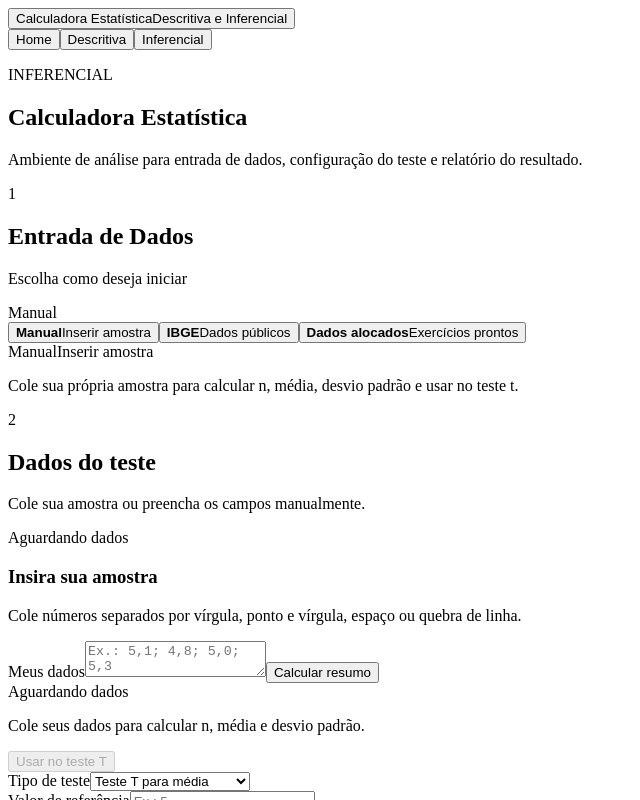
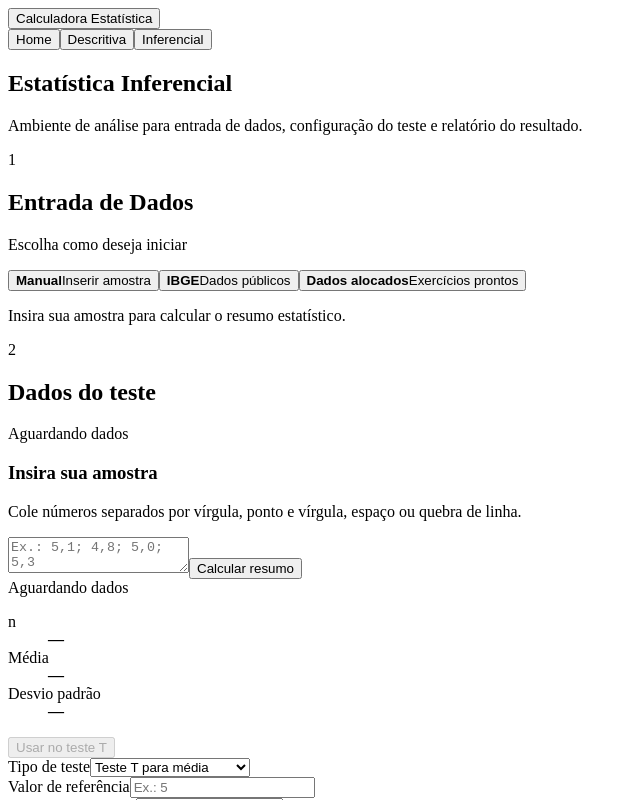
Before and after one commit to mavelynleme/estatistica-inferencial, a React (Vite) app: page / in a window 1280 px wide. Both pictures are taken after a click on the button "Inferencial". Shown: the top 800 px of the page, without its empty margins (0-640 px from the left). Built offline with nearby package versions, Linux system fonts and the light colour scheme; the HTML template or start-up script is replaced by a standard one.

Commit message:
refactor: clean inferential page helper texts

```diff
--- a/src/components/inferential/ExampleSelector.jsx
+++ b/src/components/inferential/ExampleSelector.jsx
@@ -12,7 +12,7 @@ const choices = [
     id: 'manual',
     title: 'Manual',
     subtitle: 'Inserir amostra',
-    helper: 'Cole sua própria amostra para calcular n, média, desvio padrão e usar no teste t.',
+    helper: 'Insira sua amostra para calcular o resumo estatístico.',
   },
   {
     id: 'ibge-ipca',
@@ -126,13 +126,6 @@ export function ExampleSelector({
           </div>
           <p className="section-helper">Escolha como deseja iniciar</p>
         </div>
-        <span className="soft-badge">
-          {isAllocatedSelected
-            ? 'Dados alocados'
-            : isIbgeSelected
-              ? 'Dados públicos'
-              : 'Manual'}
-        </span>
       </div>
 
       <div className="choice-grid" role="list">
@@ -155,8 +148,6 @@ export function ExampleSelector({
 
       <div className="helper-card compact-helper">
         <div className="example-meta">
-          <span className="badge">{selectedChoice.title}</span>
-          <span className="soft-badge">{selectedChoice.subtitle}</span>
           {isIbgeSelected ? (
             <>
               <span className="soft-badge">Dados públicos</span>
--- a/src/components/inferential/HypothesisTestCalculator.jsx
+++ b/src/components/inferential/HypothesisTestCalculator.jsx
@@ -138,7 +138,7 @@ function getHelperText({ form, selectedOption }) {
     return 'Revise o teste T preenchido pelos dados públicos ou pelo fallback local.'
   }
   if (selectedOption === 'manual') {
-    return 'Cole sua amostra ou preencha os campos manualmente.'
+    return ''
   }
   if (form.mode === 'given-p-value') {
     return 'O exercício já informa o p-valor. A calculadora compara com α.'
@@ -319,6 +319,7 @@ export function HypothesisTestCalculator() {
     selectedPublicDatasetId,
     publicPeriodCount,
   )
+  const testHelperText = getHelperText({ form, selectedOption })
 
   const updateField = (field, value) => {
     setForm((current) => {
@@ -734,8 +735,7 @@ export function HypothesisTestCalculator() {
       <div className="page-section inferential-page">
         <div className="analysis-page-heading">
           <div>
-            <p className="eyebrow">INFERENCIAL</p>
-            <h1>Calculadora Estatística</h1>
+            <h1>Estatística Inferencial</h1>
             <p>Ambiente de análise para entrada de dados, configuração do teste e relatório do resultado.</p>
           </div>
         </div>
@@ -774,9 +774,9 @@ export function HypothesisTestCalculator() {
                       <span className="section-number">2</span>
                       <h2>Dados do teste</h2>
                     </div>
-                    <p className="section-helper">
-                      {getHelperText({ form, selectedOption })}
-                    </p>
+                    {testHelperText ? (
+                      <p className="section-helper">{testHelperText}</p>
+                    ) : null}
                   </div>
                   <span className="soft-badge">
                     {getDataBadge({ form, selectedOption, publicDataStatus })}
--- a/src/components/inferential/ManualDataImport.jsx
+++ b/src/components/inferential/ManualDataImport.jsx
@@ -25,7 +25,7 @@ function summarize(values) {
 export function ManualDataImport({ onUseSample }) {
   const [rawValues, setRawValues] = useState('')
   const [summary, setSummary] = useState(null)
-  const [message, setMessage] = useState('Cole seus dados para calcular n, média e desvio padrão.')
+  const [message, setMessage] = useState('')
   const canUseSample = summary?.sampleSize > 1 && Number.isFinite(summary.sampleStandardDeviation)
 
   const calculateSummary = () => {
@@ -56,14 +56,13 @@ export function ManualDataImport({ onUseSample }) {
           Cole números separados por vírgula, ponto e vírgula, espaço ou quebra
           de linha.
         </p>
-        <label htmlFor="manualValues">Meus dados</label>
         <textarea
           id="manualValues"
           value={rawValues}
           onChange={(event) => {
             setRawValues(event.target.value)
             setSummary(null)
-            setMessage('Cole seus dados para calcular n, média e desvio padrão.')
+            setMessage('')
           }}
           placeholder="Ex.: 5,1; 4,8; 5,0; 5,3"
         />
@@ -78,28 +77,28 @@ export function ManualDataImport({ onUseSample }) {
         </span>
         {message ? <p className="status-text">{message}</p> : null}
 
-        {summary ? (
         <dl className="data-list">
           <div className="data-row">
             <dt>n</dt>
             <dd>
-                <strong>{summary.sampleSize}</strong>
+              <strong>{summary ? summary.sampleSize : '—'}</strong>
             </dd>
           </div>
           <div className="data-row">
             <dt>Média</dt>
             <dd>
-                <strong>{formatNumber(summary.sampleMean, 6)}</strong>
+              <strong>{summary ? formatNumber(summary.sampleMean, 6) : '—'}</strong>
             </dd>
           </div>
           <div className="data-row">
             <dt>Desvio padrão</dt>
             <dd>
-                <strong>{formatNumber(summary.sampleStandardDeviation, 6)}</strong>
+              <strong>
+                {summary ? formatNumber(summary.sampleStandardDeviation, 6) : '—'}
+              </strong>
             </dd>
           </div>
         </dl>
-        ) : null}
 
         <button
           className="secondary-button"
--- a/src/components/layout/Footer.jsx
+++ b/src/components/layout/Footer.jsx
@@ -2,7 +2,7 @@ export function Footer() {
   return (
     <footer className="site-footer">
       <div className="footer-inner">
-        Calculadora Estatística — Estatística Descritiva e Inferencial
+        Calculadora Estatística
       </div>
     </footer>
   )
--- a/src/components/layout/Header.jsx
+++ b/src/components/layout/Header.jsx
@@ -9,7 +9,6 @@ export function Header({
       <div className="header-inner">
         <button className="brand-button" type="button" onClick={onNavigateHome}>
           <span className="brand-title">Calculadora Estatística</span>
-          <span className="brand-subtitle">Descritiva e Inferencial</span>
         </button>
         <nav className="header-nav" aria-label="Navegação principal">
           <button className="nav-button" type="button" onClick={onNavigateHome}>
--- a/src/styles/global.css
+++ b/src/styles/global.css
@@ -601,8 +601,9 @@ select option {
 }
 
 .form-actions {
-  justify-content: flex-end;
+  justify-content: center;
   align-items: center;
+  margin-top: 1.5rem;
 }
 
 .mascot-bubble {
```
Lines whose indentation alone changed are shown as unchanged.
